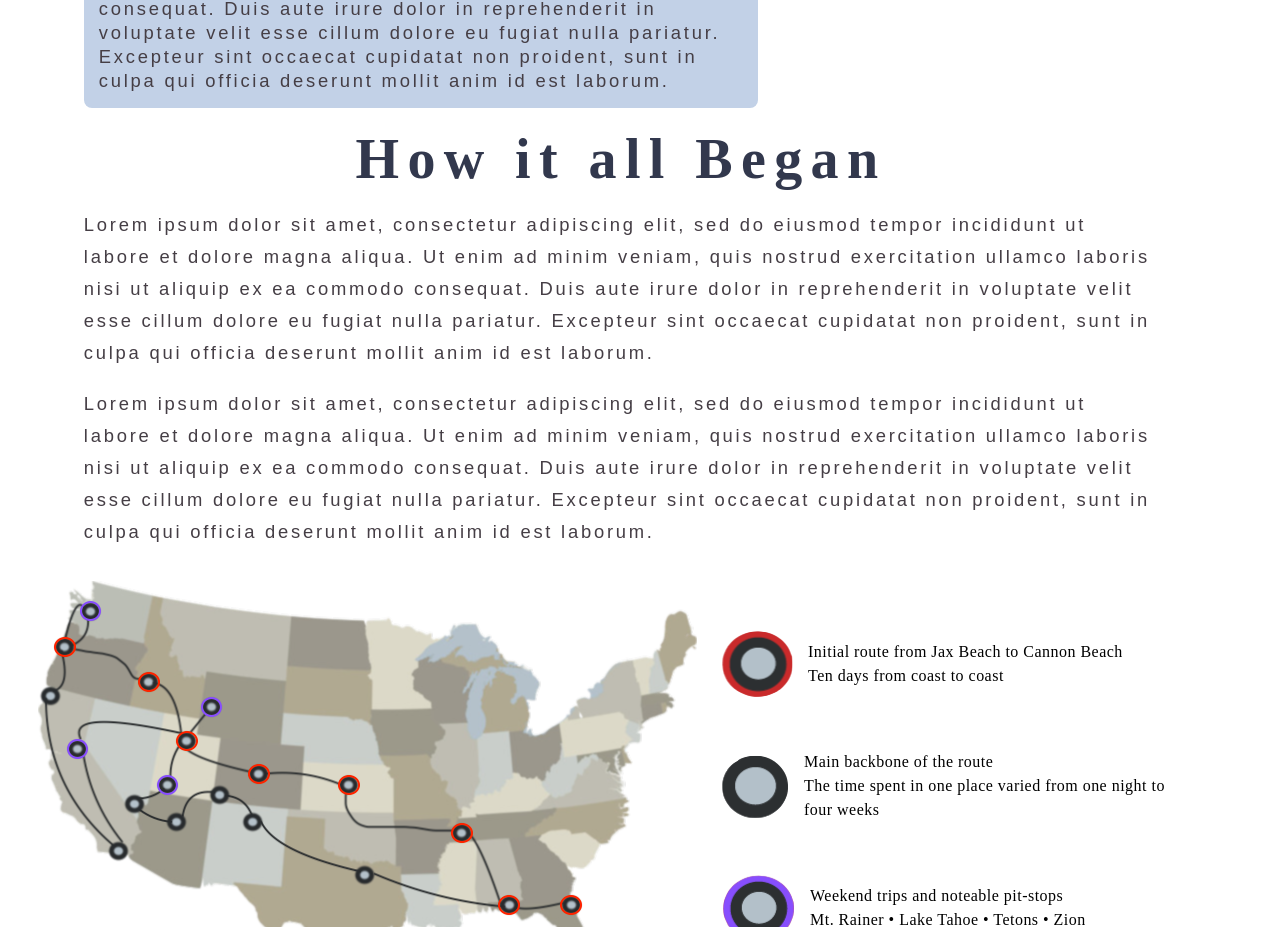
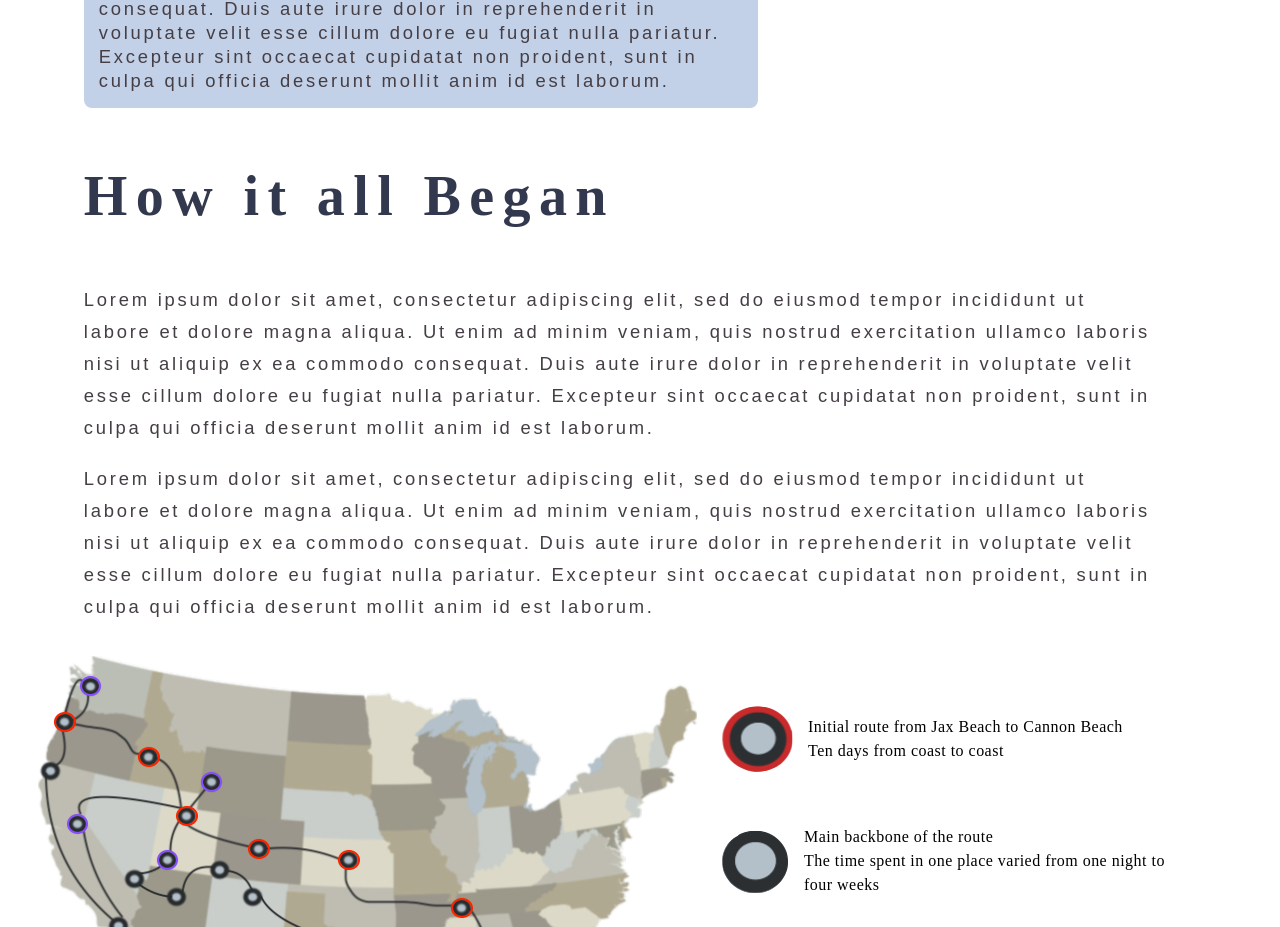
Before and after one commit to Anna-Dosev/final-capstone, a React (Create React App) app in the folder front-end/: page /about in a window 1280 px wide. Shown: the part 793-1720 px from the top of the page. Built offline with nearby package versions, Linux system fonts and the light colour scheme; no server answers.

Commit message:
update styles to match file

```diff
--- a/front-end/src/skeleton/views/about.jsx
+++ b/front-end/src/skeleton/views/about.jsx
@@ -35,19 +35,20 @@ const About = () => {
             culpa qui officia deserunt mollit anim id est laborum.
             <br></br>
           </p>
-          <div className="explore-text-container">
-            <h1 className="explore-title">How it all Began</h1>
+          <div className="float-text-container">
+            <div className="began-text-container">
+              <h1 className="how-it-began">How it all Began</h1>
+            </div>
+            <p className="began-remaining-text">
+              Lorem ipsum dolor sit amet, consectetur adipiscing elit, sed do
+              eiusmod tempor incididunt ut labore et dolore magna aliqua. Ut
+              enim ad minim veniam, quis nostrud exercitation ullamco laboris
+              nisi ut aliquip ex ea commodo consequat. Duis aute irure dolor in
+              reprehenderit in voluptate velit esse cillum dolore eu fugiat
+              nulla pariatur. Excepteur sint occaecat cupidatat non proident,
+              sunt in culpa qui officia deserunt mollit anim id est laborum.
+            </p>
           </div>
-          <p className="remaining-text">
-            Lorem ipsum dolor sit amet, consectetur adipiscing elit, sed do
-            eiusmod tempor incididunt ut labore et dolore magna aliqua. Ut enim
-            ad minim veniam, quis nostrud exercitation ullamco laboris nisi ut
-            aliquip ex ea commodo consequat. Duis aute irure dolor in
-            reprehenderit in voluptate velit esse cillum dolore eu fugiat nulla
-            pariatur. Excepteur sint occaecat cupidatat non proident, sunt in
-            culpa qui officia deserunt mollit anim id est laborum.
-          </p>
-
           <p className="remaining-text">
             Lorem ipsum dolor sit amet, consectetur adipiscing elit, sed do
             eiusmod tempor incididunt ut labore et dolore magna aliqua. Ut enim
--- a/front-end/src/styles/aboutStyles/aboutStyles.css
+++ b/front-end/src/styles/aboutStyles/aboutStyles.css
@@ -17,13 +17,30 @@
 
 /* Page title and subtitle styles found in blog hero styles file*/
 
-.about-text-blurb-content-container {
+.text-blurb-content-container {
   flex: 1;
   font-family: sans-serif;
-  display: flex;
-  align-items: flex-start;
 }
 
+.began-text-container {
+  display: flex;
+  align-items: center;
+  gap: 15px;
+}
+
+.how-it-began {
+  color: #32384d;
+  font-family: "Apple Chancery", cursive;
+  font-size: 3.5rem;
+  letter-spacing: 0.15em;
+}
+
+.began-remaining-text {
+  font-size: 1.15rem;
+  color: #453e45;
+  letter-spacing: 0.15em;
+  line-height: 2rem;
+}
 .blurb-about {
   font-size: 1.15rem;
   color: #453e45;
```
